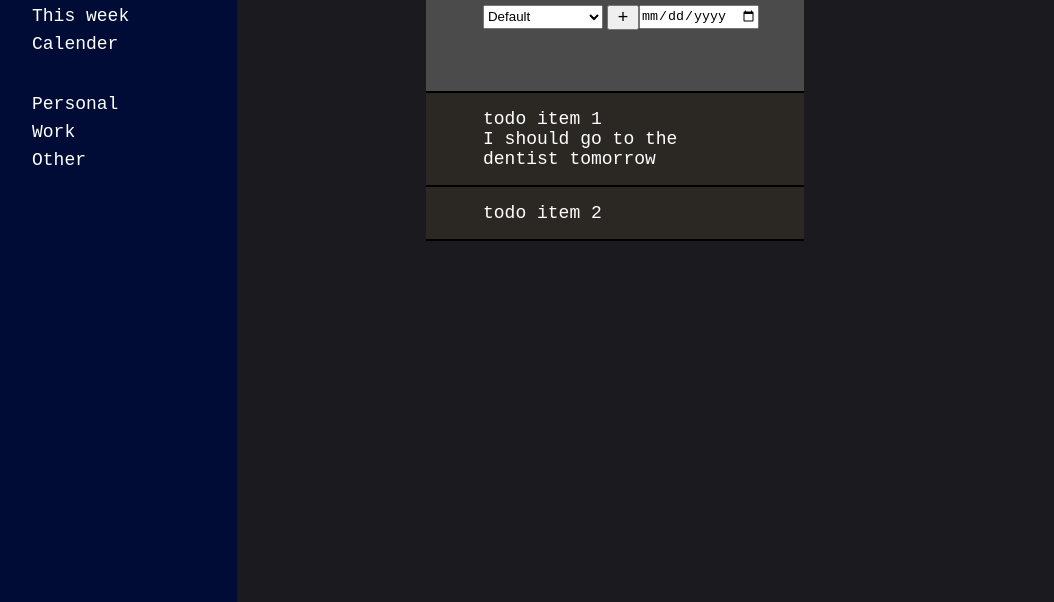
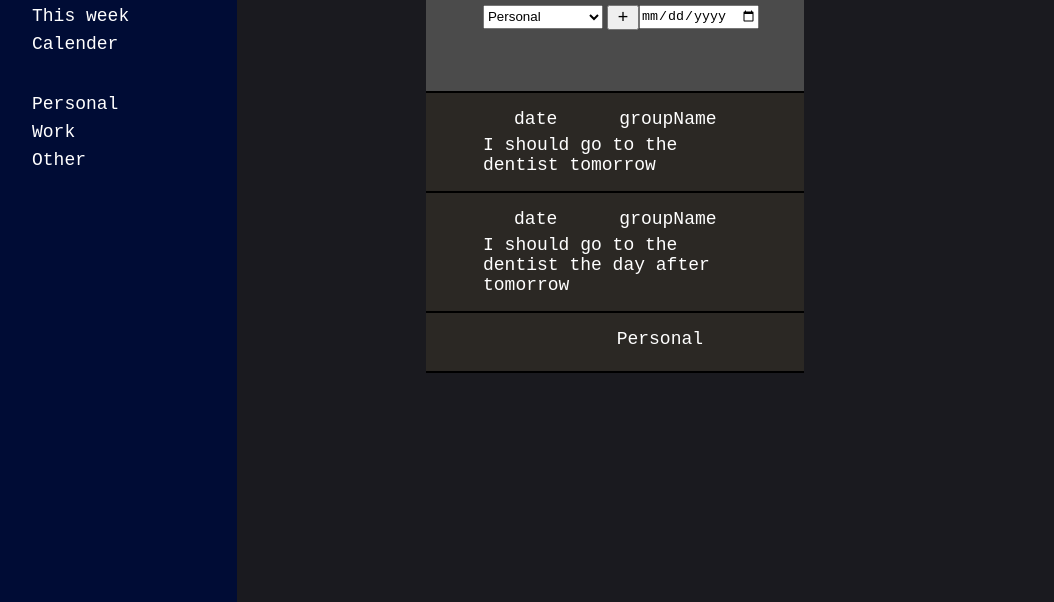
Before and after one commit to yawmagorped/Todo-List, a website built with webpack: page src/template.html in a window 1280 px wide. Both pictures are taken after a click on the picture 712 px from the left and 170 px from the top of the page. Shown: the part 198-800 px from the top of the page, without its empty margins (0-1054 px from the left). Built offline with nearby package versions, Linux system fonts and the light colour scheme; files whose address does not match are found by name.

Commit message:
implement visual aspect of adding todo items

```diff
--- a/src/index.js
+++ b/src/index.js
@@ -58,7 +58,9 @@ const groupManager = ( () => { //IIFE
     return {addGroupMember, addGroup, groupLst};
 })();
 
-groupManager.addGroup("Default");
+groupManager.addGroup("Personal");
+groupManager.addGroup("Work");
+groupManager.addGroup("Other");
 
 elementManager();
 function elementManager() {
@@ -66,6 +68,13 @@ function elementManager() {
     let selectedGroup = document.querySelector("select#groups");
     let groupAdder = document.querySelector(".add-button");
     let date = document.querySelector("#todo-date");
+
+    let projectHolder = document.querySelector(".project-selector-holder");
+    let groupSelect = document.querySelector("select#groups");
+
+    let sideBarProjects = document.querySelector("ul.side-bar-projects");
+
+    let todoContainer = document.querySelector(".todo-container");
 
     const readElements = () => {
         let state = todoObjManager.todoObj(todoTxtInput.value, date.value, selectedGroup.value);
@@ -77,6 +86,7 @@ function elementManager() {
     groupInputBox.type = "text";
     groupInputBox.name = "new-group";
 
+
     const newOption = (value) => {
         let opt = document.createElement("option");
         opt.value = value;
@@ -85,9 +95,12 @@ function elementManager() {
         return opt;
     }
 
+    const newList = (txt) => {
+        let lst = document.createElement("li");
+        lst.innerText = txt;
 
-    let projectHolder = document.querySelector(".project-selector-holder");
-    let groupSelect = document.querySelector("select#groups");
+        return lst;
+    }
 
     groupAdder.addEventListener('click', () => {
         projectHolder.appendChild(groupInputBox);
@@ -98,6 +111,7 @@ function elementManager() {
         if(element.key == "Enter") {
             if(groupManager.addGroup(groupInputBox.value)) {
                 groupSelect.appendChild(newOption(groupInputBox.value));
+                sideBarProjects.appendChild(newList(groupInputBox.value));
 
                 groupInputBox.classList.remove("false");
                 projectHolder.removeChild(groupInputBox);
@@ -114,10 +128,25 @@ function elementManager() {
     }
 
     const sendTodo = () => {
-        if (todoObjManager.verifyObj(readElements())) {
-            todoObjManager.makeNewTodoObj(readElements());
+        let todo = readElements();
+        if (todoObjManager.verifyObj(todo)) {
+            todoObjManager.makeNewTodoObj(todo);
+            addTodoItem(todo);
             cleanElements();
         }
+    }
+
+
+    const newItem = (todo) => {
+        let todoItem = document.createElement("div");
+        todoItem.classList.add("todo-item");
+        todoItem.innerHTML = `<div class="first-row"><div class="todo-date">${todo.date}</div><div class="todo-group">${todo.groupName}</div></div><div class="second-row">${todo.content}</div>`
+        return todoItem;
+    }
+
+    const addTodoItem = (todo) => {
+        let todoItem = newItem(todo);
+        todoContainer.appendChild(todoItem);
     }
 
     let enterIcon = document.querySelector(".enter-icon");
--- a/src/style.css
+++ b/src/style.css
@@ -27,6 +27,10 @@ body {
     display: flex;
     flex-direction: column;
     gap: 32px;
+}
+
+.side-bar-projects > li {
+    cursor: pointer;
 }
 
 .side-bar > .home , .side-bar-projects > li, .side-bar-dates > li {
@@ -131,8 +135,14 @@ header {
     text-align: start;
     display: flex;
     flex-direction: column;
+    gap: 6px;
 }
 .todo-container {
     background-color: rgb(43, 40, 36);
     border-bottom: 2px solid rgb(0, 0, 0);
 }
+
+.todo-item > .first-row {
+    display: flex;
+    justify-content: space-around;
+}
--- a/src/template.html
+++ b/src/template.html
@@ -41,7 +41,9 @@
                     <div class="project-selector-holder">
                         <div class="project-selector">
                             <select name="groups" id="groups">
-                                <option value="Default">Default</option>
+                                <option value="Personal">Personal</option>
+                                <option value="Work">Work</option>
+                                <option value="Other">Other</option>
                             </select>
                             <button class="add-button">+</button>
                         </div>
@@ -56,14 +58,29 @@
             <div class="todo-container">
                 <div class="todo-item">
                     <div class="first-row">
-                        todo item 1
+                        <div class="todo-date">
+                            date
+                        </div>
+                        <div class="todo-group">
+                            groupName
+                        </div>
                     </div>
                     <div class="second-row">
                         I should go to the dentist tomorrow
                     </div>
                 </div>
                 <div class="todo-item">
-                    todo item 2
+                    <div class="first-row">
+                        <div class="todo-date">
+                            date
+                        </div>
+                        <div class="todo-group">
+                            groupName
+                        </div>
+                    </div>
+                    <div class="second-row">
+                        I should go to the dentist the day after tomorrow
+                    </div>
                 </div>
             </div>
         </div>
```
